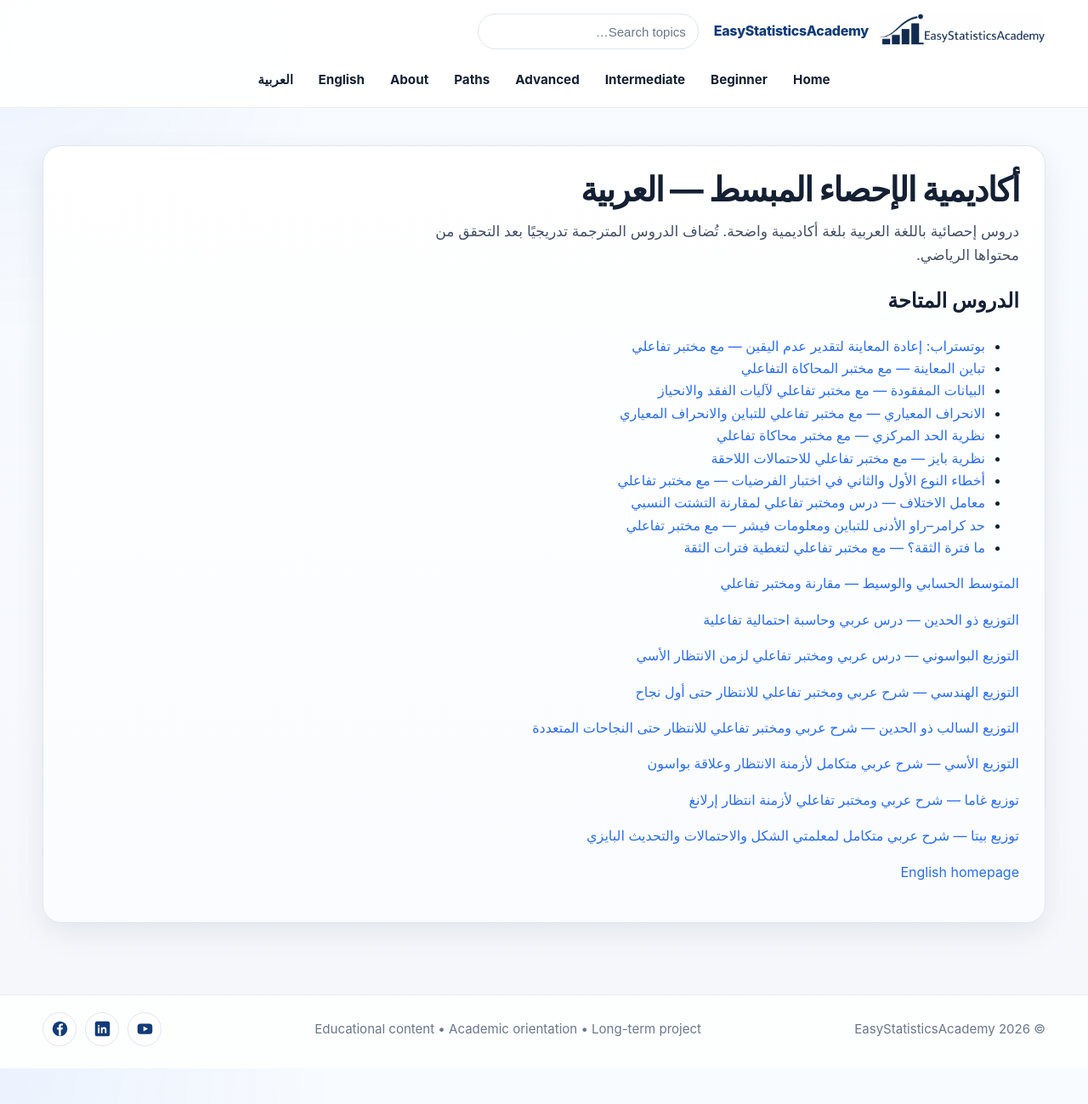
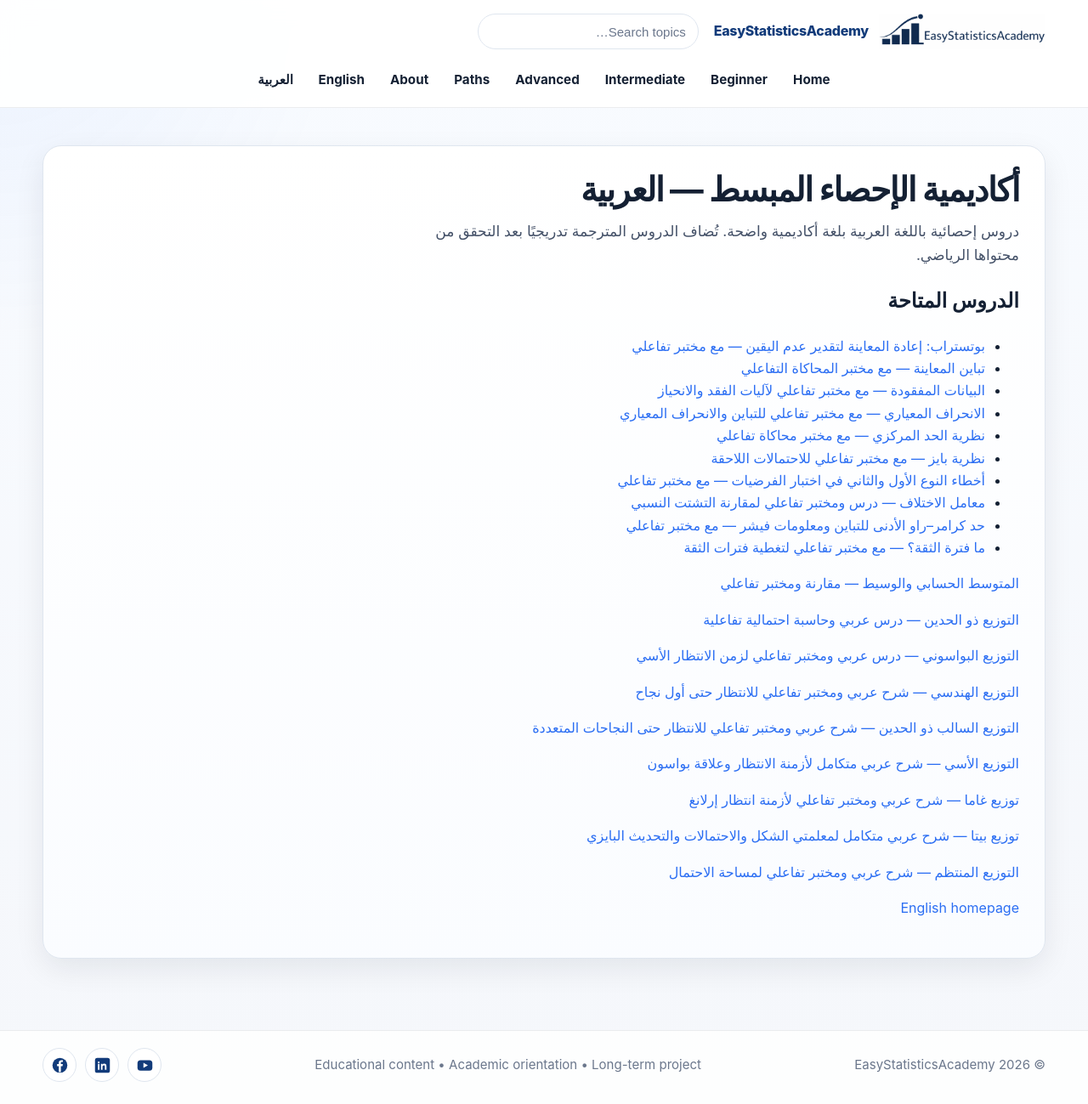
Before and after one commit to ammar-homaida-statistics/easystatisticsacademy, a Jekyll site: the page built from ar/index.md, in a window 1280 px wide and 1299 px high. Shown: the whole window at 85% size. Built offline with Jekyll 4.4.1, drawn with Linux system fonts in a browser that asks for light colours.

Commit message:
Batch #68: link Arabic Uniform from metadata and Arabic learning index

```diff
--- a/ar/index.md
+++ b/ar/index.md
@@ -18,5 +18,6 @@ lang: ar
 <p><a href="/ar/probability/distributions/exponential-distribution/">التوزيع الأسي — شرح عربي متكامل لأزمنة الانتظار وعلاقة بواسون</a></p>
 <p><a href="/ar/probability/distributions/gamma-distribution/">توزيع غاما — شرح عربي ومختبر تفاعلي لأزمنة انتظار إرلانغ</a></p>
 <p><a href="/ar/probability/distributions/beta-distribution/">توزيع بيتا — شرح عربي متكامل لمعلمتي الشكل والاحتمالات والتحديث البايزي</a></p>
+<p><a href="/ar/probability/distributions/uniform-distribution/">التوزيع المنتظم — شرح عربي ومختبر تفاعلي لمساحة الاحتمال</a></p>
 <p><a href="/" lang="en" dir="ltr">English homepage</a></p>
 </div></section>
```
